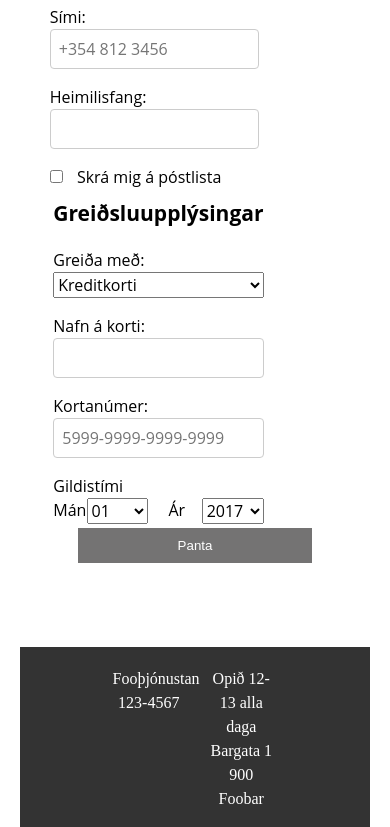
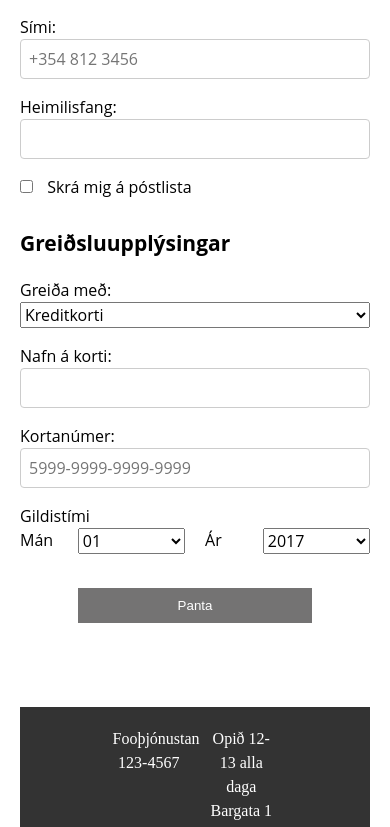
Before and after one commit to flexayoung/stort-verkefni1, a plain HTML site: page kaupa.html in a window 390 px wide. Shown: the part 900-1727 px from the top of the page. Drawn offline with Linux system fonts and the light colour scheme.

Commit message:
Fullbuid stylesheet fyrir oll media a kaupa.html

```diff
--- a/styles.css
+++ b/styles.css
@@ -303,6 +303,7 @@ form fieldset {
   border-style: none;
   width: 50%;
 }
+
 #leftfieldset {
   padding: 0 9.5% 0 8.5%;
 
@@ -339,14 +340,17 @@ select {
   font-family: 'Open Sans', sans-serif;
   font-size: 16px;
 }
+
 #payment {
   width: 100%;
 }
+
 #monthdiv, #yeardiv {
 
   width: 50%;
   float: left;
 }
+
 #monthdiv label, #yeardiv label {
   width: 100%;
 }
@@ -382,3 +386,26 @@ input[type=submit] {
 .check input {
   margin: 5px 10px 7px 0;
 }
+
+@media (max-width: 700px) {
+
+  #leftfieldset, #rightfieldset {
+    padding: 0 5px 0 5px;
+  }
+}
+
+@media (max-width: 500px) {
+
+  #leftfieldset, #rightfieldset {
+    padding: 0 0 0 0;
+  }
+
+  form fieldset {
+    width: 100%;
+    margin: 10px 0 10px 0;
+
+  }
+  #button {
+    margin-top: 20px;
+  }
+}
```
